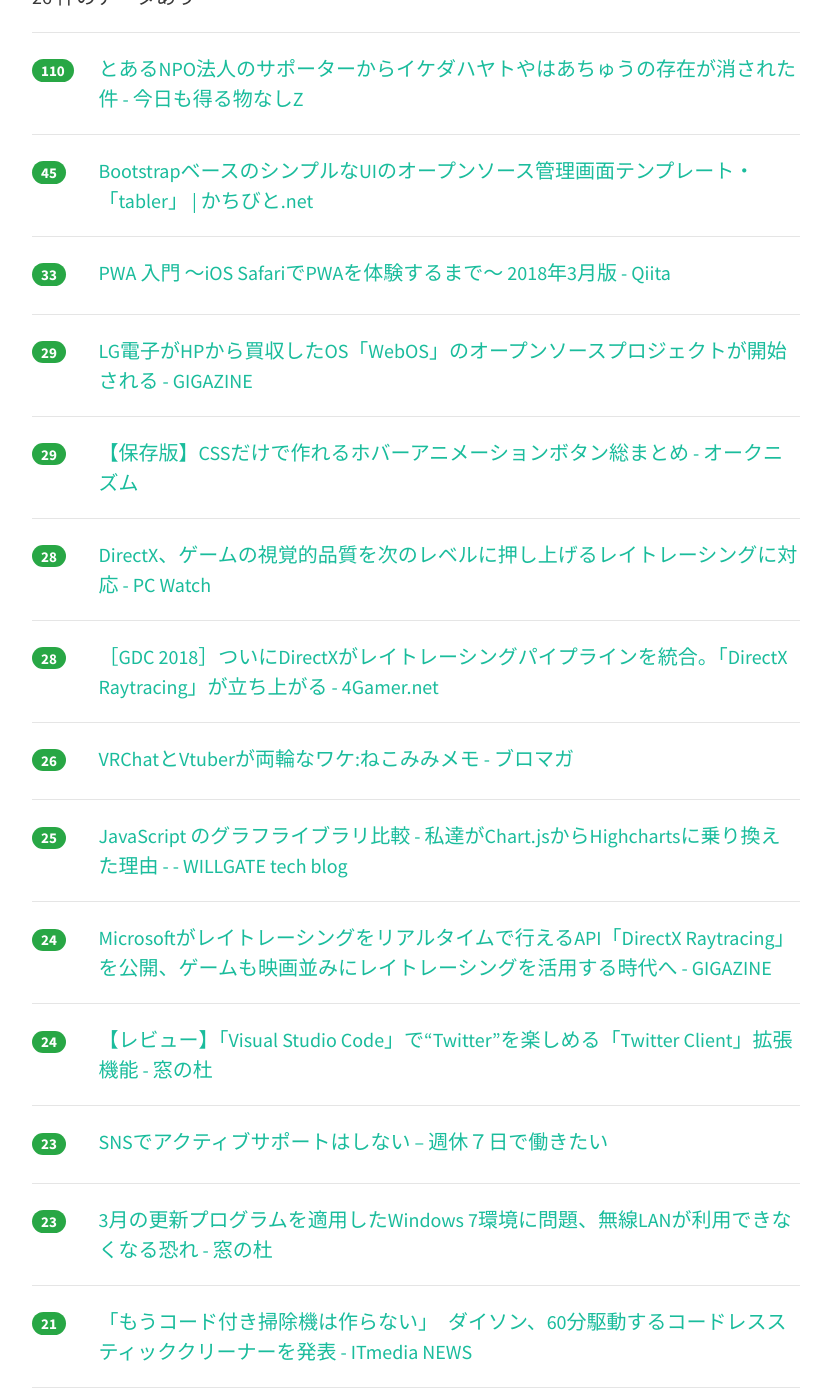
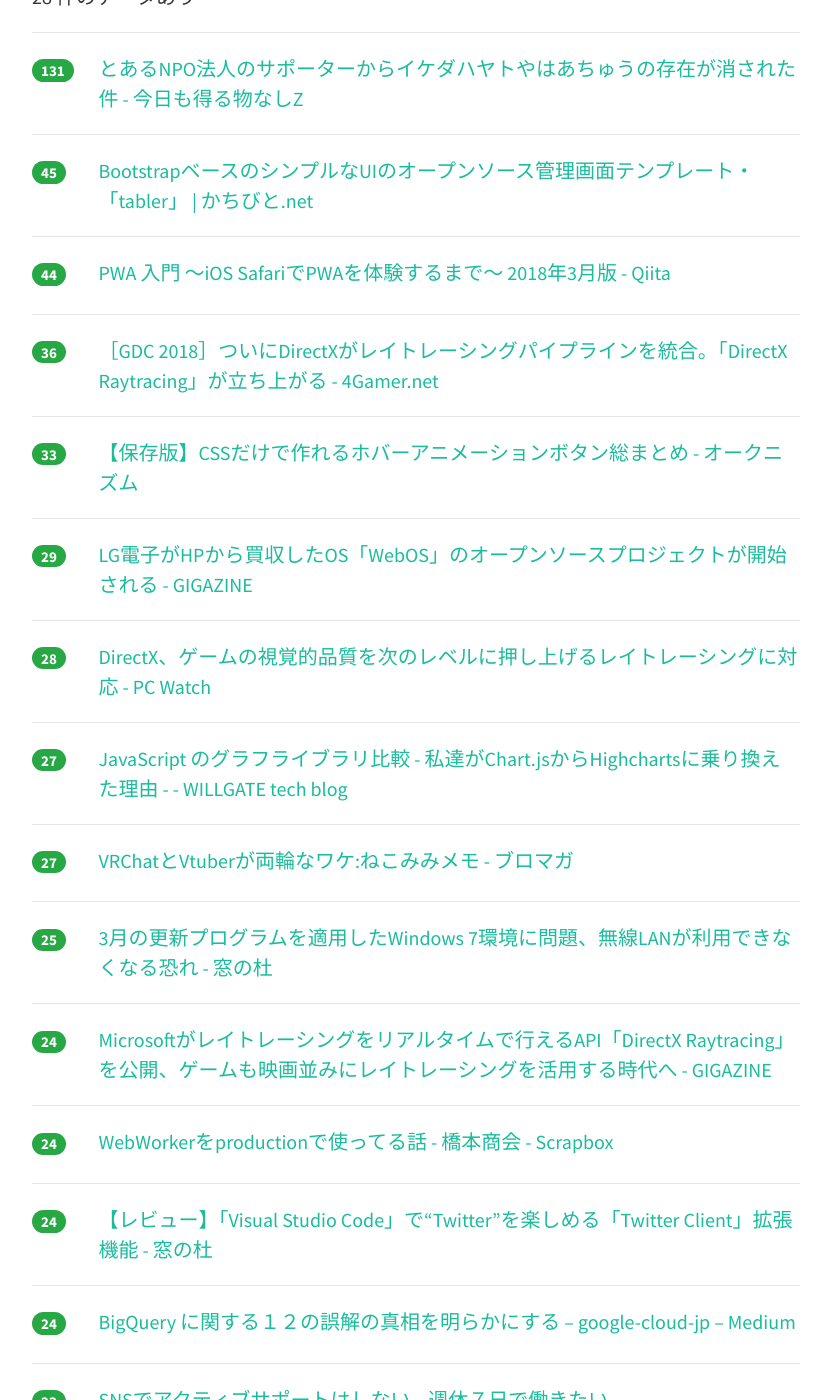
Before and after one commit to yatta47/hatena-matome-site, a Jekyll site: the page built from _posts/2018-03-21-hatena.md, in a window 1280 px wide and 1400 px high, scrolled down 341 px. Shown: the whole window, without its empty margins (224-1050 px from the left). Built offline with Jekyll 4.4.1, drawn with Linux system fonts in a browser that asks for light colours; nearby versions of some CDN libraries; some of the changed text lies outside the part shown.

Commit message:
Updated 2018-03-21

```diff
--- a/_posts/2018-03-21-hatena.md
+++ b/_posts/2018-03-21-hatena.md
@@ -1,13 +1,13 @@
 ---
 layout: post
 title:  "2018-03-21 はてぶIT"
-date:   2018-03-21 11:03:18
+date:   2018-03-21 12:03:03
 tags: [it-hotentry]
 ---
-26 件のデータあり
+28 件のデータあり
 
 <hr><div class="row">
-<div class="col-1"><span class="badge badge-pill badge-success h2">110</span></div>
+<div class="col-1"><span class="badge badge-pill badge-success h2">131</span></div>
 <div class="col-11"><a href='http://kyoumoe.hatenablog.com/entry/20180320/1521549532' target='_blank'>とあるNPO法人のサポーターからイケダハヤトやはあちゅうの存在が消された件 - 今日も得る物なしZ</a></div>
 </div>
 <hr>
@@ -17,8 +17,18 @@ tags: [it-hotentry]
 </div>
 <hr>
 <div class="row">
+<div class="col-1"><span class="badge badge-pill badge-success h2">44</span></div>
+<div class="col-11"><a href='https://qiita.com/umamichi/items/0e2b4b1c578e7335ba20' target='_blank'>PWA 入門 〜iOS SafariでPWAを体験するまで〜 2018年3月版 - Qiita</a></div>
+</div>
+<hr>
+<div class="row">
+<div class="col-1"><span class="badge badge-pill badge-success h2">36</span></div>
+<div class="col-11"><a href='http://www.4gamer.net/games/033/G003329/20180320141/' target='_blank'>［GDC 2018］ついにDirectXがレイトレーシングパイプラインを統合。「DirectX Raytracing」が立ち上がる - 4Gamer.net</a></div>
+</div>
+<hr>
+<div class="row">
 <div class="col-1"><span class="badge badge-pill badge-success h2">33</span></div>
-<div class="col-11"><a href='https://qiita.com/umamichi/items/0e2b4b1c578e7335ba20' target='_blank'>PWA 入門 〜iOS SafariでPWAを体験するまで〜 2018年3月版 - Qiita</a></div>
+<div class="col-11"><a href='http://www.okuni.me/entry/hover-animation-button-matome' target='_blank'>【保存版】CSSだけで作れるホバーアニメーションボタン総まとめ - オークニズム</a></div>
 </div>
 <hr>
 <div class="row">
@@ -27,28 +37,23 @@ tags: [it-hotentry]
 </div>
 <hr>
 <div class="row">
-<div class="col-1"><span class="badge badge-pill badge-success h2">29</span></div>
-<div class="col-11"><a href='http://www.okuni.me/entry/hover-animation-button-matome' target='_blank'>【保存版】CSSだけで作れるホバーアニメーションボタン総まとめ - オークニズム</a></div>
-</div>
-<hr>
-<div class="row">
 <div class="col-1"><span class="badge badge-pill badge-success h2">28</span></div>
 <div class="col-11"><a href='https://pc.watch.impress.co.jp/docs/news/1112633.html' target='_blank'>DirectX、ゲームの視覚的品質を次のレベルに押し上げるレイトレーシングに対応 - PC Watch</a></div>
 </div>
 <hr>
 <div class="row">
-<div class="col-1"><span class="badge badge-pill badge-success h2">28</span></div>
-<div class="col-11"><a href='http://www.4gamer.net/games/033/G003329/20180320141/' target='_blank'>［GDC 2018］ついにDirectXがレイトレーシングパイプラインを統合。「DirectX Raytracing」が立ち上がる - 4Gamer.net</a></div>
+<div class="col-1"><span class="badge badge-pill badge-success h2">27</span></div>
+<div class="col-11"><a href='http://tech.willgate.co.jp/entry/2018/03/20/141000' target='_blank'>JavaScript のグラフライブラリ比較 - 私達がChart.jsからHighchartsに乗り換えた理由 - - WILLGATE tech blog</a></div>
 </div>
 <hr>
 <div class="row">
-<div class="col-1"><span class="badge badge-pill badge-success h2">26</span></div>
+<div class="col-1"><span class="badge badge-pill badge-success h2">27</span></div>
 <div class="col-11"><a href='http://ch.nicovideo.jp/nekomimi/blomaga/ar1443265' target='_blank'>VRChatとVtuberが両輪なワケ:ねこみみメモ - ブロマガ</a></div>
 </div>
 <hr>
 <div class="row">
 <div class="col-1"><span class="badge badge-pill badge-success h2">25</span></div>
-<div class="col-11"><a href='http://tech.willgate.co.jp/entry/2018/03/20/141000' target='_blank'>JavaScript のグラフライブラリ比較 - 私達がChart.jsからHighchartsに乗り換えた理由 - - WILLGATE tech blog</a></div>
+<div class="col-11"><a href='https://forest.watch.impress.co.jp/docs/news/1112711.html' target='_blank'>3月の更新プログラムを適用したWindows 7環境に問題、無線LANが利用できなくなる恐れ - 窓の杜</a></div>
 </div>
 <hr>
 <div class="row">
@@ -58,7 +63,17 @@ tags: [it-hotentry]
 <hr>
 <div class="row">
 <div class="col-1"><span class="badge badge-pill badge-success h2">24</span></div>
+<div class="col-11"><a href='https://scrapbox.io/shokai/WebWorker%E3%82%92production%E3%81%A7%E4%BD%BF%E3%81%A3%E3%81%A6%E3%82%8B%E8%A9%B1' target='_blank'>WebWorkerをproductionで使ってる話 - 橋本商会 - Scrapbox</a></div>
+</div>
+<hr>
+<div class="row">
+<div class="col-1"><span class="badge badge-pill badge-success h2">24</span></div>
 <div class="col-11"><a href='https://forest.watch.impress.co.jp/docs/review/1112734.html' target='_blank'>【レビュー】「Visual Studio Code」で“Twitter”を楽しめる「Twitter Client」拡張機能 - 窓の杜</a></div>
+</div>
+<hr>
+<div class="row">
+<div class="col-1"><span class="badge badge-pill badge-success h2">24</span></div>
+<div class="col-11"><a href='https://medium.com/google-cloud-jp/1d7227cb05e4' target='_blank'>BigQuery に関する１２の誤解の真相を明らかにする – google-cloud-jp – Medium</a></div>
 </div>
 <hr>
 <div class="row">
@@ -67,18 +82,18 @@ tags: [it-hotentry]
 </div>
 <hr>
 <div class="row">
-<div class="col-1"><span class="badge badge-pill badge-success h2">23</span></div>
-<div class="col-11"><a href='https://forest.watch.impress.co.jp/docs/news/1112711.html' target='_blank'>3月の更新プログラムを適用したWindows 7環境に問題、無線LANが利用できなくなる恐れ - 窓の杜</a></div>
-</div>
-<hr>
-<div class="row">
 <div class="col-1"><span class="badge badge-pill badge-success h2">21</span></div>
 <div class="col-11"><a href='http://www.itmedia.co.jp/news/articles/1803/20/news096.html' target='_blank'>「もうコード付き掃除機は作らない」　ダイソン、60分駆動するコードレススティッククリーナーを発表 - ITmedia NEWS</a></div>
 </div>
 <hr>
 <div class="row">
-<div class="col-1"><span class="badge badge-pill badge-success h2">21</span></div>
-<div class="col-11"><a href='https://scrapbox.io/shokai/WebWorker%E3%82%92production%E3%81%A7%E4%BD%BF%E3%81%A3%E3%81%A6%E3%82%8B%E8%A9%B1' target='_blank'>WebWorkerをproductionで使ってる話 - 橋本商会 - Scrapbox</a></div>
+<div class="col-1"><span class="badge badge-pill badge-success h2">19</span></div>
+<div class="col-11"><a href='https://gigazine.net/news/20180320-twitch-streamer-ninja-500k-dollar-month/' target='_blank'>人気プロゲーマーはTwitchのゲーム実況で毎月5000万円以上を稼ぎ出していることが明らかに - GIGAZINE</a></div>
+</div>
+<hr>
+<div class="row">
+<div class="col-1"><span class="badge badge-pill badge-success h2">19</span></div>
+<div class="col-11"><a href='http://www.itmedia.co.jp/mobile/articles/1803/21/news018.html' target='_blank'>超小型「Jelly Pro」はスマホとしてどこまで“使える”のか？ (1/3) - ITmedia Mobile</a></div>
 </div>
 <hr>
 <div class="row">
@@ -87,13 +102,13 @@ tags: [it-hotentry]
 </div>
 <hr>
 <div class="row">
-<div class="col-1"><span class="badge badge-pill badge-success h2">17</span></div>
-<div class="col-11"><a href='https://forest.watch.impress.co.jp/docs/serial/yajiuma/1112676.html' target='_blank'>“Windows 10 RS4”はアップデートでPCが使えなくなる時間が「Creators Update」の1/3に - やじうまの杜 - 窓の杜</a></div>
+<div class="col-1"><span class="badge badge-pill badge-success h2">18</span></div>
+<div class="col-11"><a href='https://developers-jp.googleblog.com/2018/03/standardizing-lessons-learned-from-amp.html?m=1' target='_blank'>Google Developers Japan: AMP から得られた教訓の標準化について</a></div>
 </div>
 <hr>
 <div class="row">
 <div class="col-1"><span class="badge badge-pill badge-success h2">17</span></div>
-<div class="col-11"><a href='https://gigazine.net/news/20180320-twitch-streamer-ninja-500k-dollar-month/' target='_blank'>人気プロゲーマーはTwitchのゲーム実況で毎月5000万円以上を稼ぎ出していることが明らかに - GIGAZINE</a></div>
+<div class="col-11"><a href='https://forest.watch.impress.co.jp/docs/serial/yajiuma/1112676.html' target='_blank'>“Windows 10 RS4”はアップデートでPCが使えなくなる時間が「Creators Update」の1/3に - やじうまの杜 - 窓の杜</a></div>
 </div>
 <hr>
 <div class="row">
@@ -103,17 +118,17 @@ tags: [it-hotentry]
 <hr>
 <div class="row">
 <div class="col-1"><span class="badge badge-pill badge-success h2">16</span></div>
-<div class="col-11"><a href='http://www.itmedia.co.jp/mobile/articles/1803/21/news018.html' target='_blank'>超小型「Jelly Pro」はスマホとしてどこまで“使える”のか？ (1/3) - ITmedia Mobile</a></div>
-</div>
-<hr>
-<div class="row">
-<div class="col-1"><span class="badge badge-pill badge-success h2">16</span></div>
-<div class="col-11"><a href='https://medium.com/google-cloud-jp/1d7227cb05e4' target='_blank'>BigQuery に関する１２の誤解の真相を明らかにする – google-cloud-jp – Medium</a></div>
+<div class="col-11"><a href='http://www.4gamer.net/games/391/G039177/20180320076/' target='_blank'>［GDC2018］FFXVのゲームAIは，開発の工程にどう取り込まれたのか？　日本のゲームAI研究の第一人者が語る，FFXVのAI概論 - 4Gamer.net</a></div>
 </div>
 <hr>
 <div class="row">
 <div class="col-1"><span class="badge badge-pill badge-success h2">15</span></div>
-<div class="col-11"><a href='http://www.4gamer.net/games/391/G039177/20180320076/' target='_blank'>［GDC2018］FFXVのゲームAIは，開発の工程にどう取り込まれたのか？　日本のゲームAI研究の第一人者が語る，FFXVのAI概論 - 4Gamer.net</a></div>
+<div class="col-11"><a href='https://anond.hatelabo.jp/20180319170310' target='_blank'>ネットのうざい広告作ってる人はネットしないのかな</a></div>
+</div>
+<hr>
+<div class="row">
+<div class="col-1"><span class="badge badge-pill badge-success h2">15</span></div>
+<div class="col-11"><a href='https://speakerdeck.com/suusan2go/nuxt-dot-js-plus-typescript-equals-great' target='_blank'>Nuxt.js + TypeScript = Great! // Speaker Deck</a></div>
 </div>
 <hr>
 <div class="row">
@@ -127,11 +142,6 @@ tags: [it-hotentry]
 </div>
 <hr>
 <div class="row">
-<div class="col-1"><span class="badge badge-pill badge-success h2">13</span></div>
-<div class="col-11"><a href='https://anond.hatelabo.jp/20180319170310' target='_blank'>ネットのうざい広告作ってる人はネットしないのかな</a></div>
-</div>
-<hr>
-<div class="row">
 <div class="col-1"><span class="badge badge-pill badge-success h2">12</span></div>
 <div class="col-11"><a href='https://anond.hatelabo.jp/20180321005408' target='_blank'>彼女がTwitterばかりみてる</a></div>
 </div>
```
